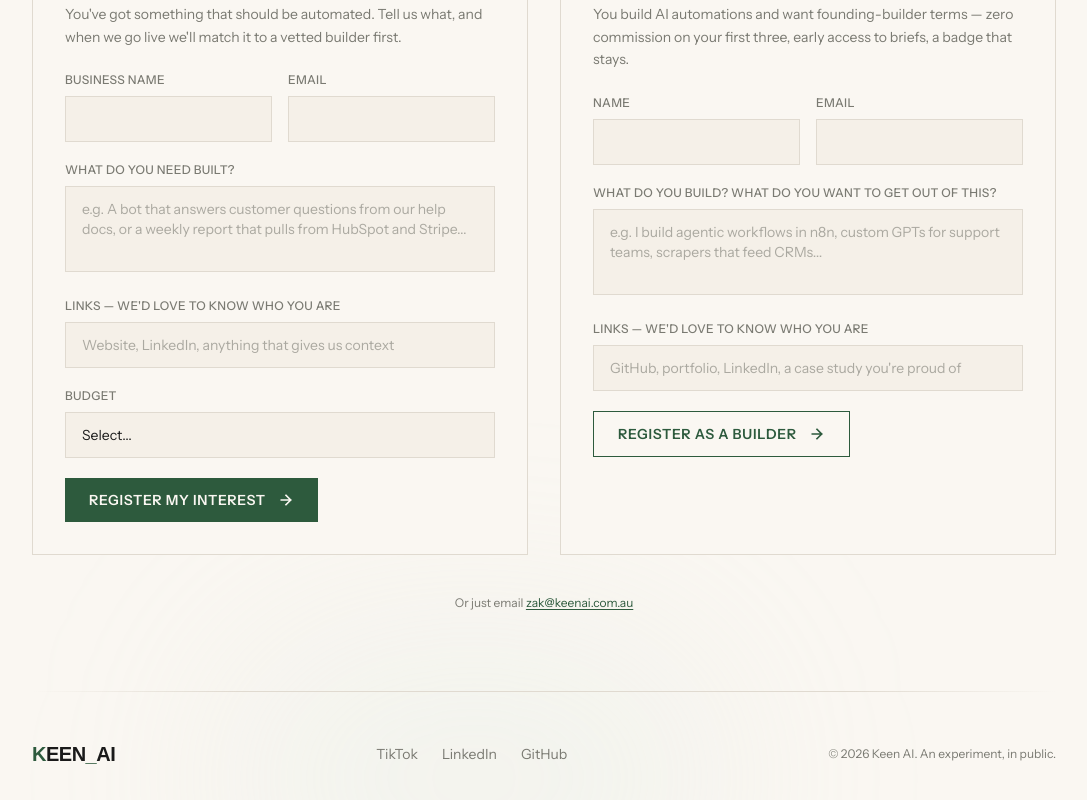
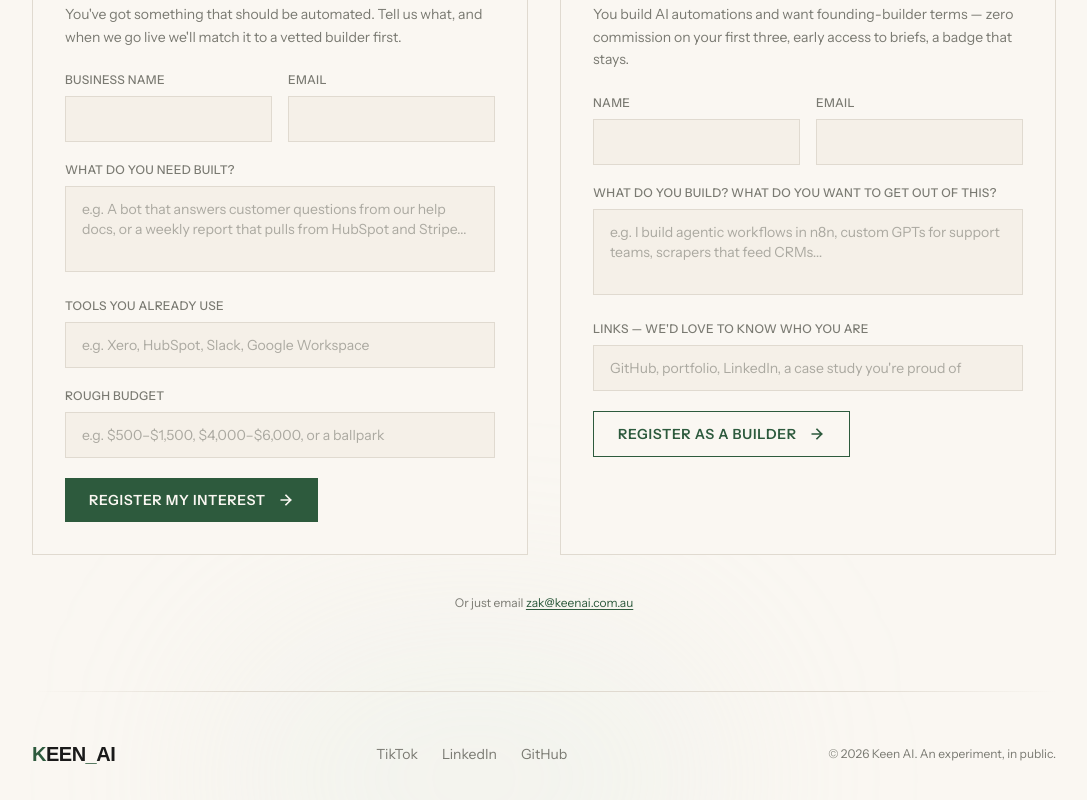
Before and after one commit to leroy052-cyber/Keen-AI-Site, a React (Vite) app: page / in a window 1280 px wide. Shown: the part 7821-8621 px from the top of the page, without its empty margins (96-1183 px from the left). Built offline with nearby package versions, Linux system fonts and the light colour scheme; a web font is replaced by a local one.

Commit message:
feat: sync brief form to updated Google Form schema
- Rename links field to tools (same entry.1760769960) to match the
  updated form field "Tools You Already Use"
- Switch budget from dropdown to free-text input to match the form's
  new free-text budget field

```diff
--- a/src/components/Contact.jsx
+++ b/src/components/Contact.jsx
@@ -7,7 +7,7 @@ const BRIEF_ENTRY_IDS = {
   businessName: 'entry.119610129',
   email: 'entry.1114255288',
   details: 'entry.687457706',
-  links: 'entry.1760769960',
+  tools: 'entry.1760769960',
   budget: 'entry.230147062',
 }
 
@@ -36,7 +36,7 @@ function submitToGoogleForm(iframeRef, formUrl, entryIds, data) {
 }
 
 function BriefForm({ iframeRef }) {
-  const [data, setData] = useState({ businessName: '', email: '', details: '', links: '', budget: '' })
+  const [data, setData] = useState({ businessName: '', email: '', details: '', tools: '', budget: '' })
   const [submitted, setSubmitted] = useState(false)
 
   const onChange = (e) => setData((p) => ({ ...p, [e.target.name]: e.target.value }))
@@ -84,34 +84,29 @@ function BriefForm({ iframeRef }) {
         />
       </div>
       <div>
-        <label htmlFor="brief-links" className={labelClasses}>Links — we'd love to know who you are</label>
+        <label htmlFor="brief-tools" className={labelClasses}>Tools you already use</label>
         <input
-          id="brief-links"
-          name="links"
+          id="brief-tools"
+          name="tools"
           type="text"
-          value={data.links}
+          value={data.tools}
           onChange={onChange}
-          placeholder="Website, LinkedIn, anything that gives us context"
+          placeholder="e.g. Xero, HubSpot, Slack, Google Workspace"
           className={inputClasses}
         />
       </div>
       <div>
-        <label htmlFor="brief-budget" className={labelClasses}>Budget</label>
-        <select
+        <label htmlFor="brief-budget" className={labelClasses}>Rough budget</label>
+        <input
           id="brief-budget"
           name="budget"
+          type="text"
           required
           value={data.budget}
           onChange={onChange}
-          className={selectClasses}
-        >
-          <option value="" disabled>Select...</option>
-          <option>$0 - $1000</option>
-          <option>$1001 - $5000</option>
-          <option>$5001 - $10000</option>
-          <option>$10001 - $20000</option>
-          <option>$20000+</option>
-        </select>
+          placeholder="e.g. $500–$1,500, $4,000–$6,000, or a ballpark"
+          className={inputClasses}
+        />
       </div>
       <button
         type="submit"
```
